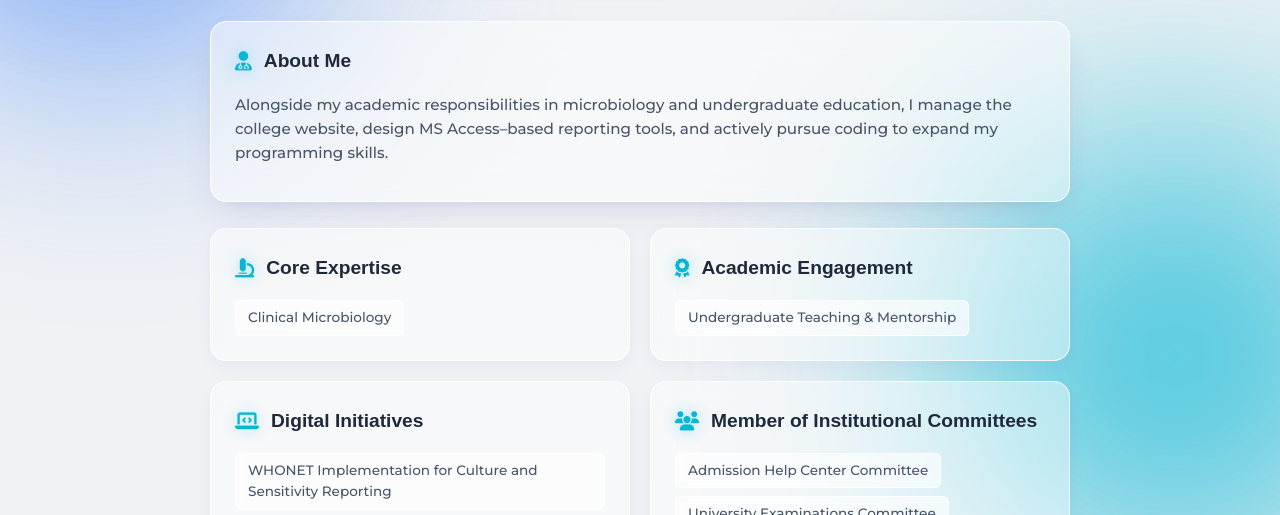
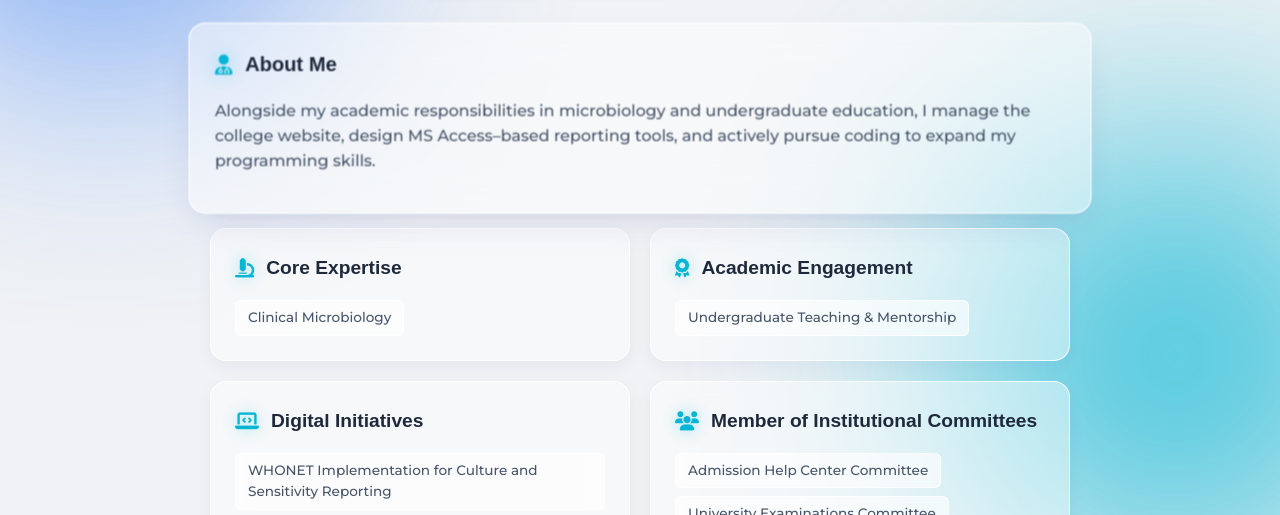
Before and after one commit to drshtmstry/drshtmstry.github.io, a plain HTML site: page index.html in a window 1280 px wide. In both pictures the pointer is over the element 640 px from the left and 386 px from the top of the page. Shown: the part 269-784 px from the top of the page. Drawn offline with Linux system fonts and the light colour scheme; a web font is replaced by a local one.

Commit message:
hover effect

```diff
--- a/style.css
+++ b/style.css
@@ -481,27 +481,32 @@ button {
   box-shadow: var(--shadow-card);
   display: flex;
   flex-direction: column;
+
+  /* UPDATED: Faster, snappier transition */
   transition:
-    transform 0.3s ease,
-    border-color 0.3s ease,
-    box-shadow 0.3s ease;
+    transform 0.2s cubic-bezier(0.25, 0.8, 0.25, 1),
+    border-color 0.2s ease,
+    box-shadow 0.2s ease;
+
+  /* Keeps the glassmorphism glitch fix */
   transform: translate3d(0, 0, 0);
   -webkit-backface-visibility: hidden;
   backface-visibility: hidden;
 }
 
-/* Update the main hover state */
+/* Dark Theme Hover (Scale) */
 .card:hover,
 .card.active:hover {
-  transform: translateY(-6px) translate3d(0, 0, 0); /* The lift effect */
-  border-color: rgba(255, 255, 255, 0.3); /* Brighter edge */
+  transform: scale(1.05) translate3d(0, 0, 0);
+  border-color: rgba(255, 255, 255, 0.3);
   box-shadow:
-    0 12px 30px -10px rgba(0, 0, 0, 0.3), /* Deep, soft drop shadow */
-    0 4px 10px -5px rgba(0, 0, 0, 0.1); /* Tighter contact shadow */
+    0 12px 30px -10px rgba(0, 0, 0, 0.3),
+    0 4px 10px -5px rgba(0, 0, 0, 0.1);
   cursor: pointer;
+  z-index: 10; /* Ensures the scaled card pops over adjacent cards */
 }
 
-/* Update the light theme hover state */
+/* Light Theme Hover (Scale) */
 [data-theme="light"] .card:hover,
 [data-theme="light"] .card.active:hover {
   border-color: rgba(255, 255, 255, 1);
```
